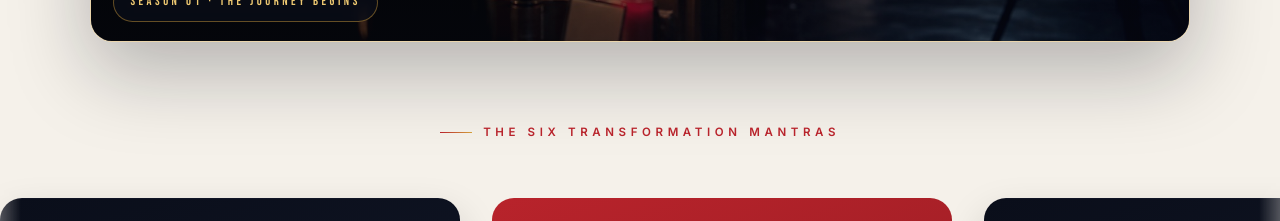
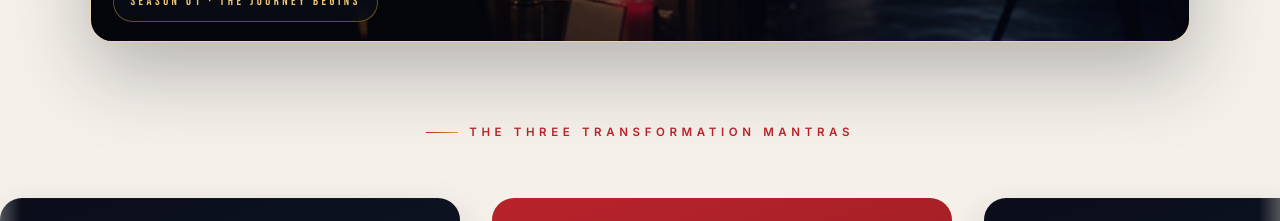
Before and after one commit to pittisunilkumar3/fittofilms, a Next.js app: page / in a window 1280 px wide. Shown: the part 4200-4421 px from the top of the page. Built offline with nearby package versions, Linux system fonts and the light colour scheme; no server answers.

Commit message:
Correct transformation mantra count

```diff
--- a/components/Vision.tsx
+++ b/components/Vision.tsx
@@ -89,7 +89,7 @@ export default function Vision() {
       </div>
 
       <div className="mantra-label wrap reveal" data-reveal>
-        <span className="eyebrow">The Six Transformation Mantras</span>
+        <span className="eyebrow">The Three Transformation Mantras</span>
       </div>
 
       <div className="vision-scroller">
```
